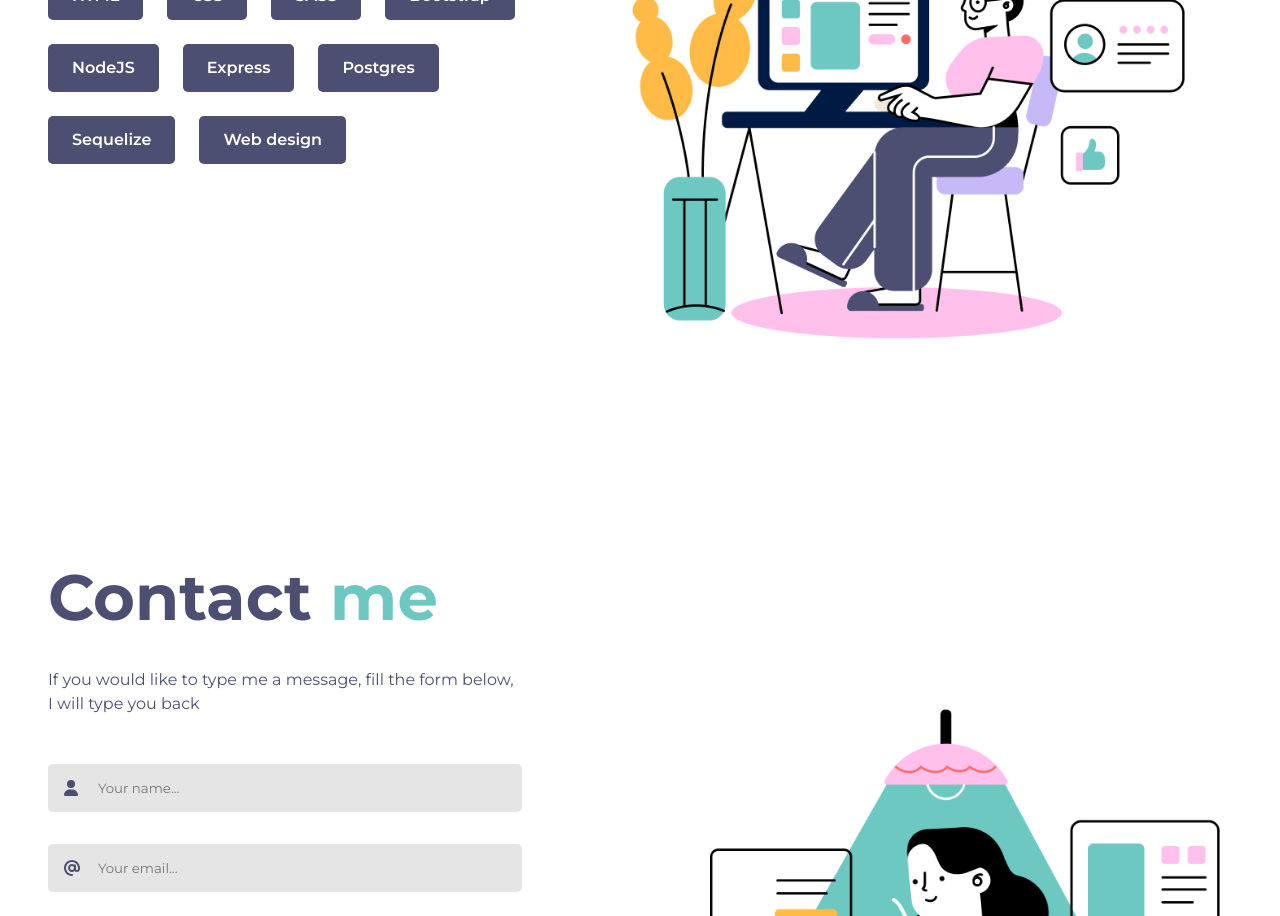
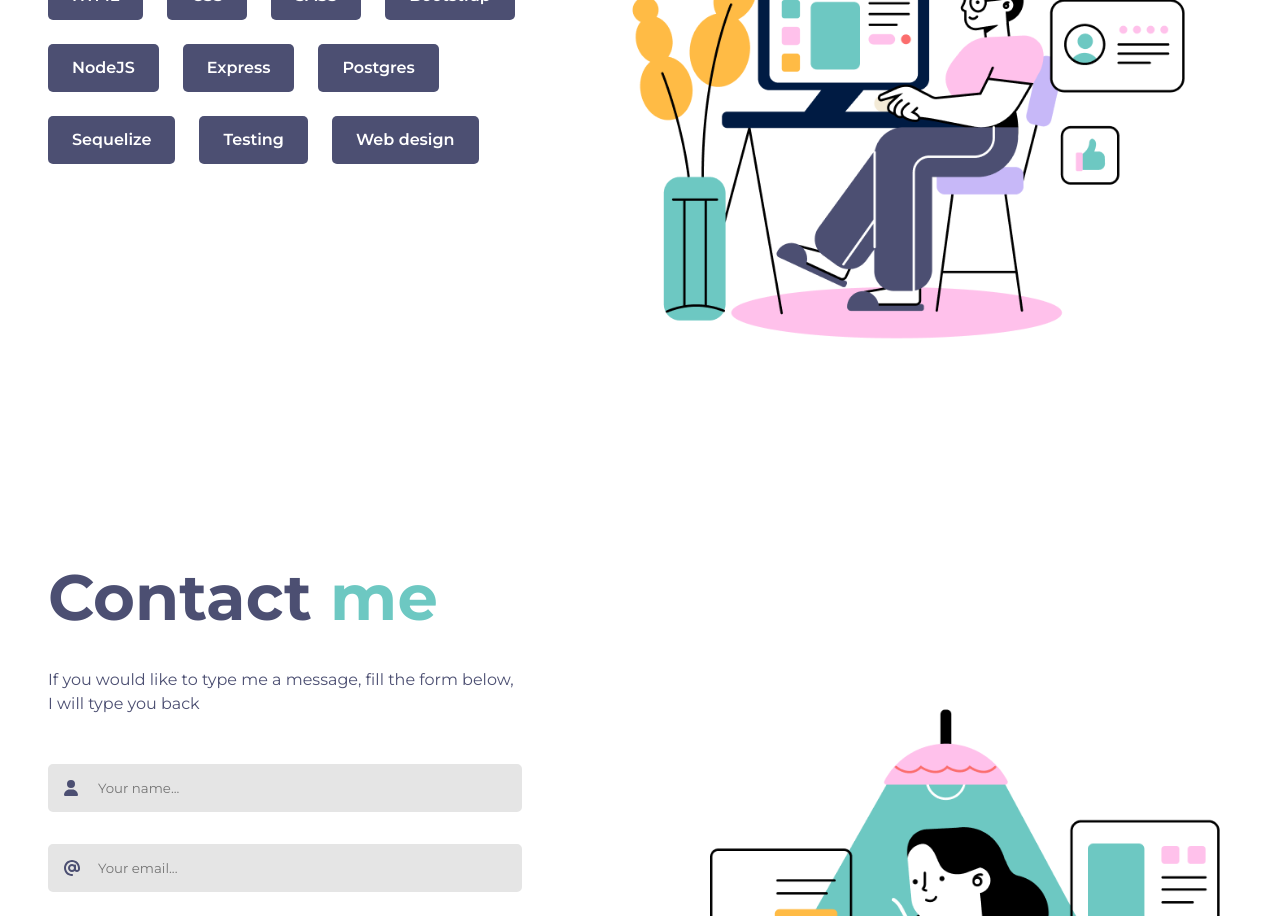
Before and after one commit to sneuder/portfolio, a React (Create React App) app: page / in a window 1280 px wide. Shown: the part 2380-3296 px from the top of the page. Built offline with nearby package versions, Linux system fonts and the light colour scheme.

Commit message:
Update skills.jsx

```diff
--- a/src/components/skills/skills.jsx
+++ b/src/components/skills/skills.jsx
@@ -14,6 +14,7 @@ const Skills = () => {
     "Express",
     "Postgres",
     "Sequelize",
+    "Testing",
     "Web design",
   ];
 
```
